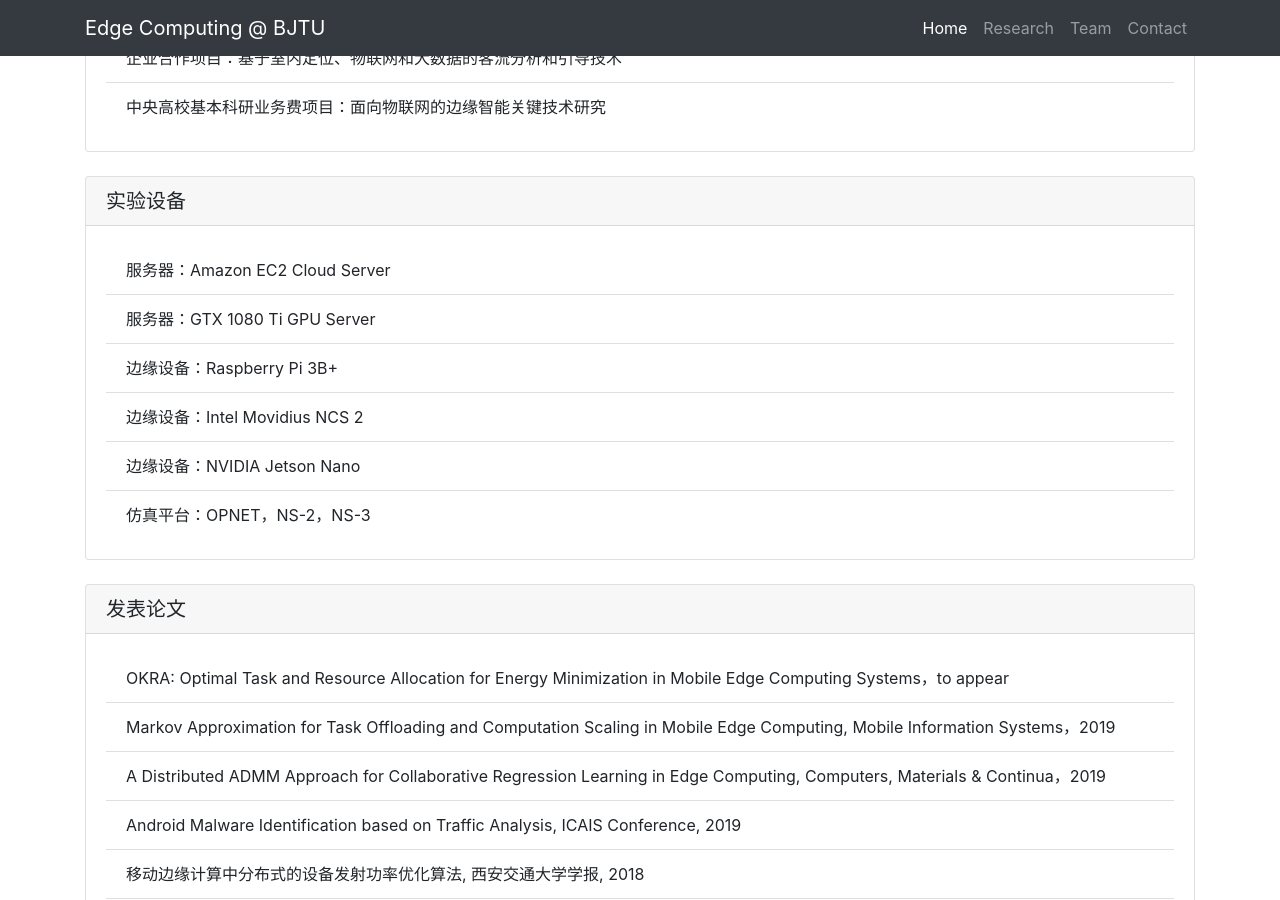
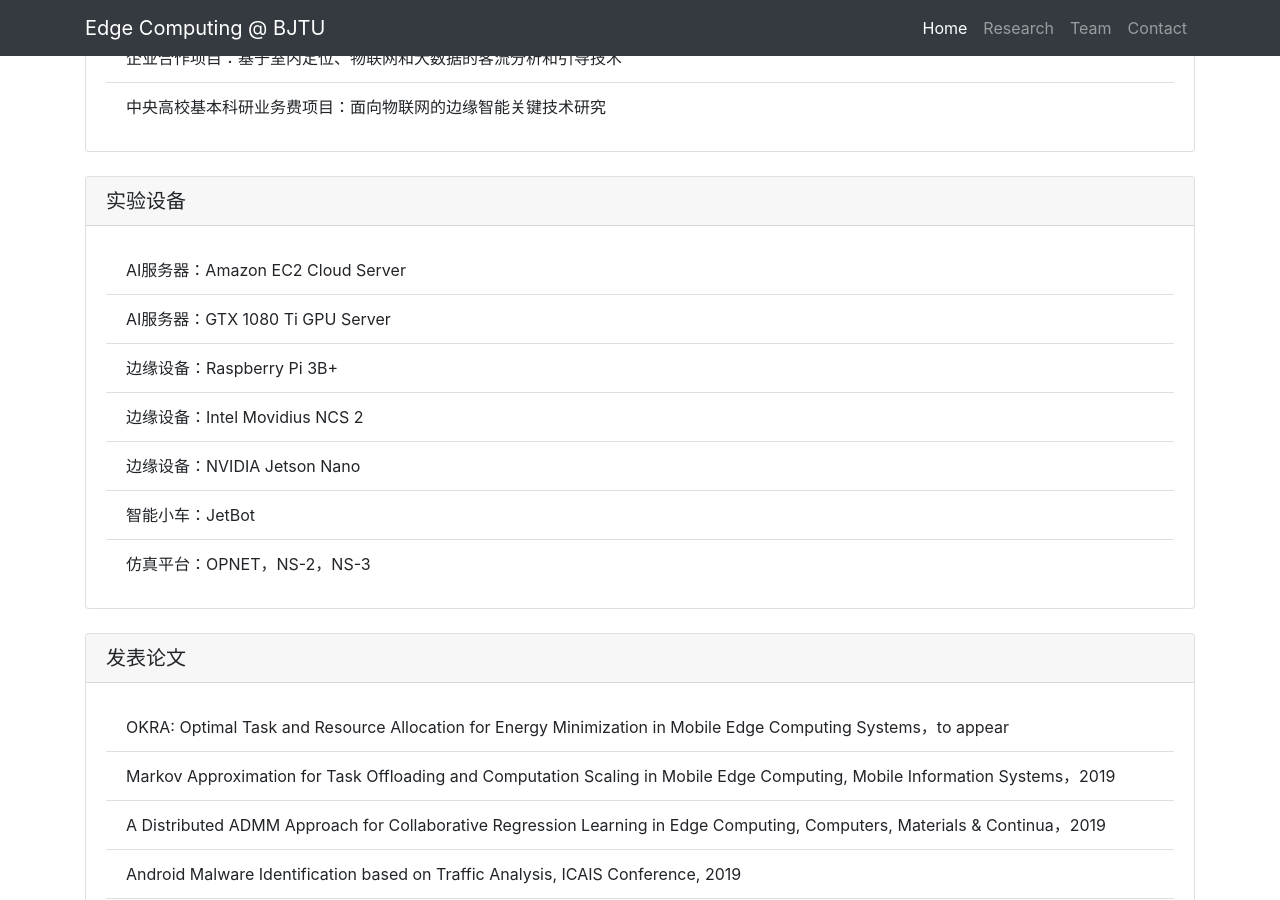
Before and after one commit to fangvv/Homepage, a Jekyll site: the page Edgecomp/index.html, which Jekyll copies as it is, in a window 1280 px wide and 900 px high, scrolled down 1020 px. Built offline with Jekyll 4.4.1, drawn with Linux system fonts in a browser that asks for light colours; comment, search, counter and statistics services are not loaded.

Commit message:
Signed-off-by: fangvv <fangvv@gmail.com>

```diff
--- a/Edgecomp/index.html
+++ b/Edgecomp/index.html
@@ -85,11 +85,12 @@
   <h5 class="card-header">实验设备</h5>
   <div class="card-body">
     <ul class="list-group list-group-flush">
-      <li class="list-group-item">服务器：Amazon EC2 Cloud Server</li>
-      <li class="list-group-item">服务器：GTX 1080 Ti GPU Server</li>
+      <li class="list-group-item">AI服务器：Amazon EC2 Cloud Server</li>
+      <li class="list-group-item">AI服务器：GTX 1080 Ti GPU Server</li>
       <li class="list-group-item">边缘设备：Raspberry Pi 3B+</li>
       <li class="list-group-item">边缘设备：Intel Movidius NCS 2</li>
       <li class="list-group-item">边缘设备：NVIDIA Jetson Nano</li>
+      <li class="list-group-item">智能小车：JetBot</li>
       <li class="list-group-item">仿真平台：OPNET，NS-2，NS-3</li>
   </ul>
   </div>
```
